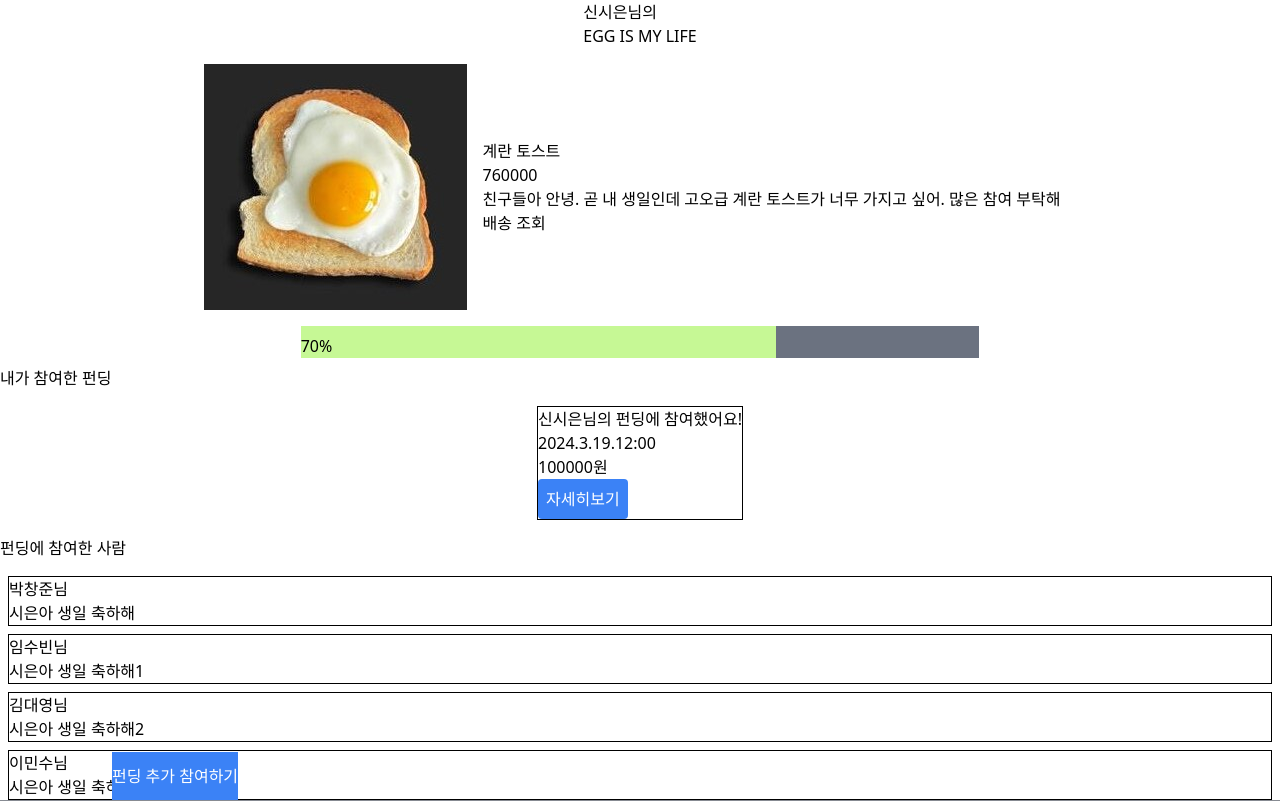
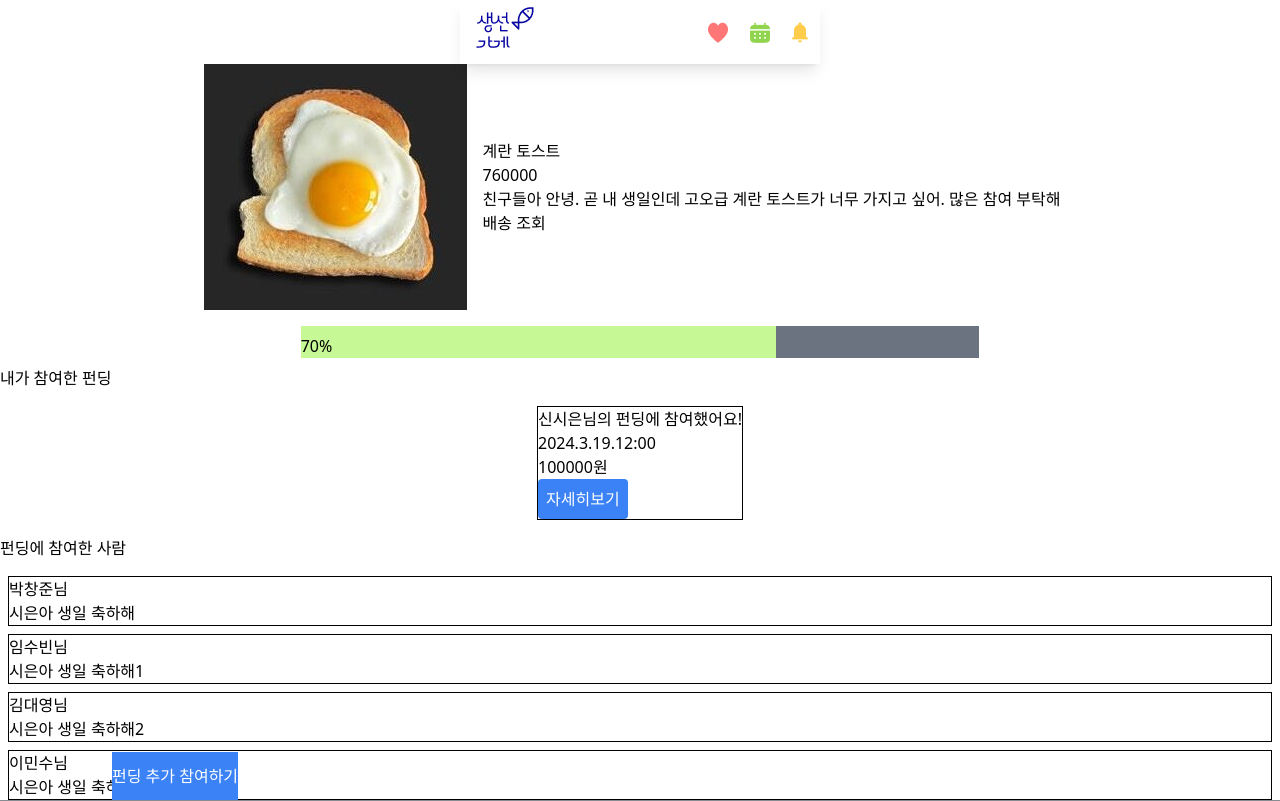
Before and after one commit to sun-mart-egg/funding-gift, a React (Vite) app in the folder FE/: page /product in a window 1280 px wide. Shown: the top 801 px of the page. Built offline with nearby package versions, Linux system fonts and the light colour scheme.

Commit message:
[FE][Feat] 공통 헤더 컴포넌트 생성

```diff
--- a/FE/src/components/UI/Header.jsx
+++ b/FE/src/components/UI/Header.jsx
@@ -1,10 +1,27 @@
+import { Link } from "react-router-dom";
+
 function Header() {
-	return (
-		<div className="w-full h-[10%] bg-white">
-			<h1>헤더입니다.</h1>
-		</div>
+    return (
+        <header className="header-layer">
+            <Link to={"/"}>
+                <img src="/imgs/logo.png" alt="logo" className="pt-1" />
+            </Link>
 
-	)
+            <header className="flex flex-row items-center">
+                <button>
+                    <img src="/imgs/heart.png" alt="wish-button" className="m-3" />
+                </button>
+                <button>
+                    <Link to={"/friends/calendar"}>
+                        <img src="/imgs/calendar.png" alt="calendar-button" className="m-2" />
+                    </Link>
+                </button>
+                <button>
+                    <img src="/imgs/bell.png" alt="alert-button" className="m-2" />
+                </button>
+            </header>
+        </header>
+    )
 }
 
-export default Header
+export default Header;
--- a/FE/src/index.css
+++ b/FE/src/index.css
@@ -4,6 +4,7 @@
 
 /* 공통 디자인만 여기에 적으면 될 듯? */
 
+/* 글꼴 */
 @font-face {
     font-family: 'cusFont1';
     src: url(/fonts/HSSantokki-Regular.ttf);
@@ -33,3 +34,30 @@
     font-family: 'cusFont6';
     src: url(/fonts/Yeongdo.ttf);
 }
+
+/* 공통 버튼양식, 전체적인 레이어 등등... */
+@layer components {
+    .main-layer {
+        @apply flex flex-col items-center w-[360px] h-[640px] bg-white relative
+    }
+
+    .header-layer {
+        @apply flex flex-row justify-between w-[360px] h-[64px] shadow-lg bg-white absolute top-0 z-10
+    }
+
+    .footer-layer {
+        @apply flex flex-row justify-around items-center w-[360px] h-[64px] border-t-2 bg-white absolute bottom-0 z-10
+    }
+
+    .common-btn {
+        @apply w-[285px] h-[48px] font-cusFont2 text-white rounded-lg bg-cusColor3
+    }
+
+    .login-font {
+        @apply text-gray-400 font-cusFont3 text-base
+    }
+
+    .fav-btn {
+        @apply w-[100px] h-[100px] border border-gray-500 rounded-[10px]
+    }
+}
```
